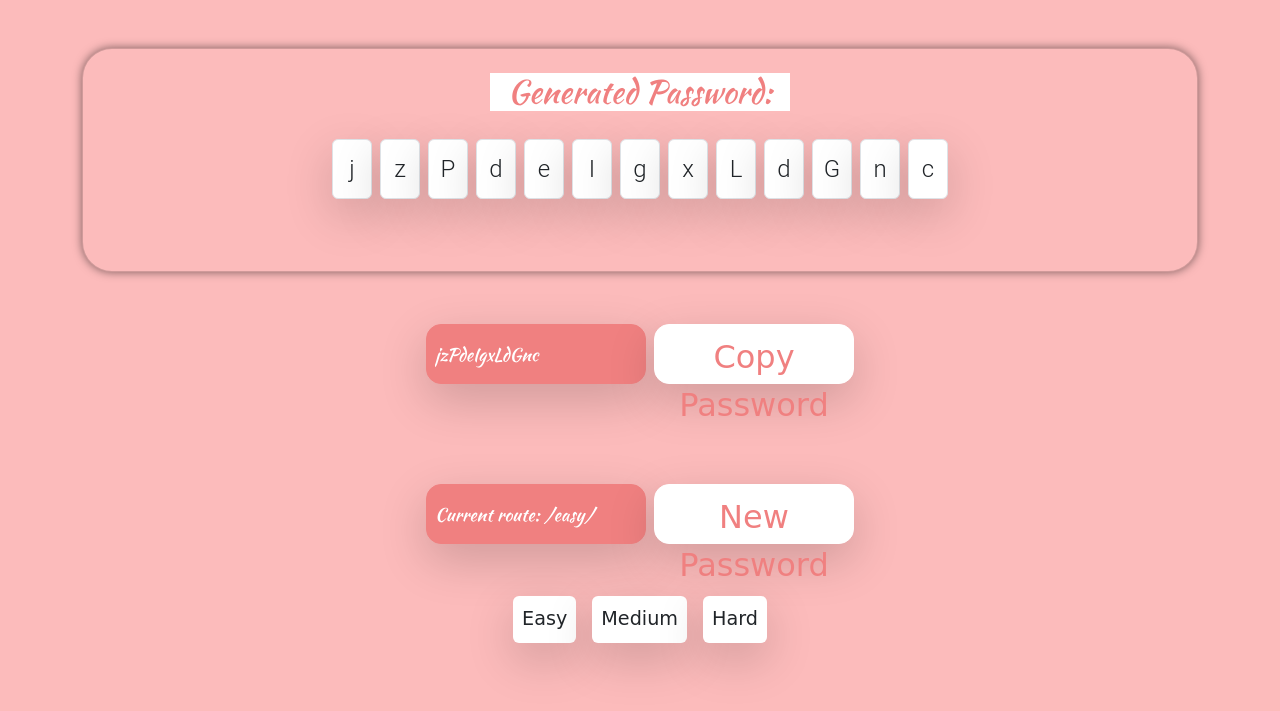
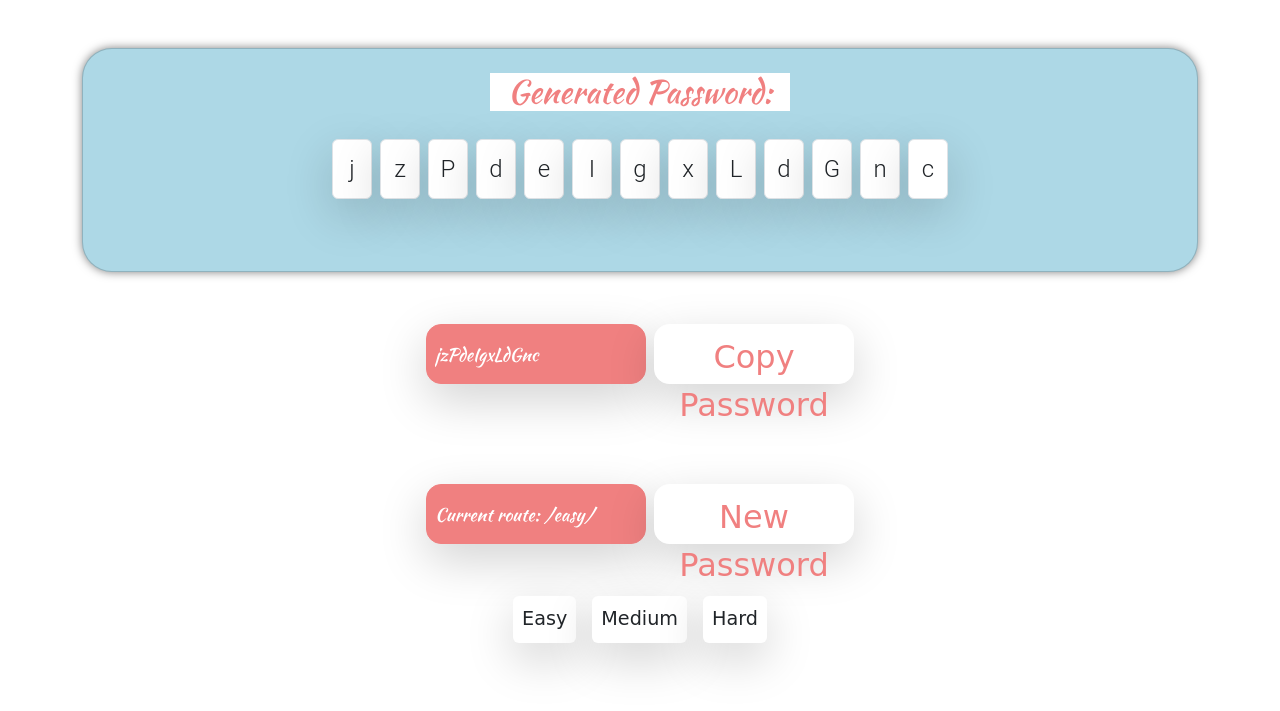
Before and after one commit to humoyunswe/Password_Generator, a Django app: page /easy/ in a window 1280 px wide. Shown: the top 711 px of the page. Run offline with Django 4.2, Linux system fonts and the light colour scheme; some web fonts are replaced.

Commit message:
Updated:Изменил UI

```diff
--- a/generator/static/generator/style.css
+++ b/generator/static/generator/style.css
@@ -5,19 +5,25 @@
 }
 
 body {
-    background-color: #FCBBBB;
+    background-color: #fff;
 }
 
 .card {
-    background-color: #FCBBBB;
+    background-color: lightblue;
     box-shadow: 0 0 10px rgba(0, 0, 0, 0.5);
     border-radius: 30px;
 }
 
 
-h1, h2 {
+h2 {
     font-family: 'Kaushan Script', cursive;
     color: lightcoral;
+}
+
+h1 {
+    background-color: lightcoral;
+    font-family: 'Kaushan Script', cursive;
+    color: white;
 }
 
 h4 {
--- a/generator/templates/generator/index.html
+++ b/generator/templates/generator/index.html
@@ -6,6 +6,6 @@
 
 {% block content %}
     <div class="d-flex justify-content-center align-items-center mt-2">
-        <h1 class="bg-white">Password Generator!</h1>
+        <h1 class="bg">Password Generator!</h1>
     </div>
 {% endblock content %}
```
Also changed, not shown: img/img1.png.
